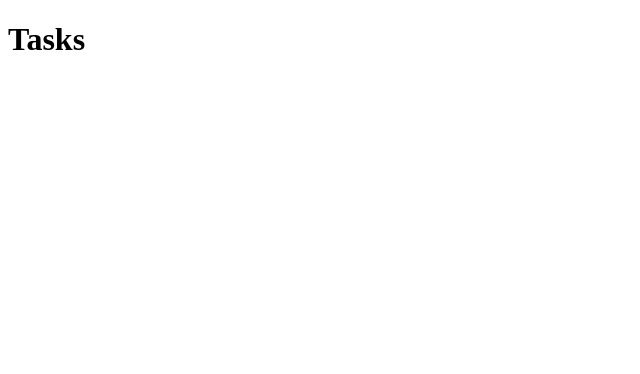
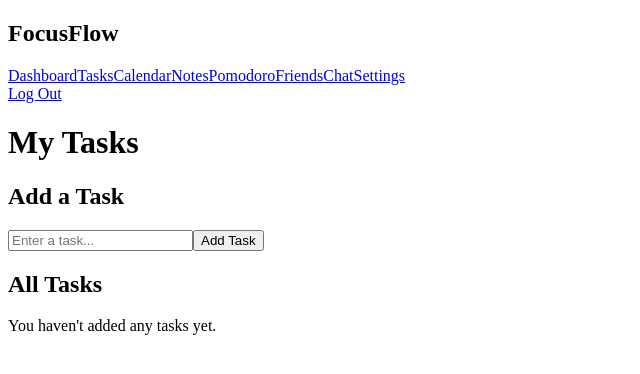
Before and after one commit to brageemah-web/FocusFlow, a React (Vite) app in the folder Frontend/FocusFlow/: page /tasks in a window 1280 px wide. Shown: the top 374 px of the page, without its empty margins (0-640 px from the left). Built offline with nearby package versions, Linux system fonts and the light colour scheme.

Commit message:
Add task creation, deletion, and completion

```diff
--- a/Frontend/FocusFlow/src/pages/Tasks.jsx
+++ b/Frontend/FocusFlow/src/pages/Tasks.jsx
@@ -1,6 +1,103 @@
+import {useState} from "react";
+import Navigation from "../components/Navigation";
+
 function Tasks(){
+    const [task, setTask] = useState("");
+    const [tasks,setTasks] = useState([]);
+
+    const addTask = (e) => {
+        e.preventDefault();
+
+        if(task.trim() === ""){
+            return;
+        }
+
+        const newTask = {
+            id: Date.now(),
+            title : task.trim(),
+            completed: false
+        };
+
+        setTasks([...tasks,newTask]);
+        setTask("");
+    };
+
+    const toggleTask = (id) => {
+        setTasks(
+            tasks.map((task) => {
+                task.id === id ? {...task, completed: !task.completed} : task
+            })
+        );
+    };
+
+    const deleteTask = (id) => {
+        setTasks((currentTasks) =>{
+            return currentTasks.filter((task) => task.id !== id)
+        });
+    };
+
     return(
-        <h1>Tasks</h1>
+       <div className = "tasks">
+            <Navigation/>
+
+            <main className = "taskContent">
+                <header>
+                    <h1>My Tasks</h1>
+                </header>
+
+                {/*Add task form */}
+                <section>
+                    <h2>Add a Task</h2>
+
+                    <form onSubmit = {addTask}>
+                        <input type = "text"
+                        placeholder="Enter a task..."
+                        value = {task}
+                        onChange = {(e) => setTask(e.target.value)}
+                        />
+
+                        <button type = "submit">Add Task</button>
+                    </form>
+                </section>
+
+                {/*Task List */}
+                <section>
+                    <h2>All Tasks</h2>
+
+                    {tasks.length === 0?(
+                        <p>You haven't added any tasks yet.</p>) : (
+                            <ul>
+                                {tasks.map((task) => (
+                                    <li key = {task.id}>
+                                        <input type = "checkbox"
+                                        checked = {task.completed}
+                                        onChange = {() => toggleTask(task.id)}
+                                        id= {`task-${task.id}`}
+                                        />
+
+                                        <label
+                                            htmlFor = {`task-${task.id}`}
+                                            className = {
+                                                task.completed ? "taskCompleted":""
+                                            }
+                                        >
+                                            {task.title}
+                                        </label>
+
+                                        <button type = "button" onClick = {()=> deleteTask(task.id)}>
+                                            Delete
+                                        </button>
+                                    </li>
+
+
+                                ))}
+                            </ul>
+                        )}
+
+
+                </section>
+            </main>
+       </div>
     );
 }
 export default Tasks;
```
